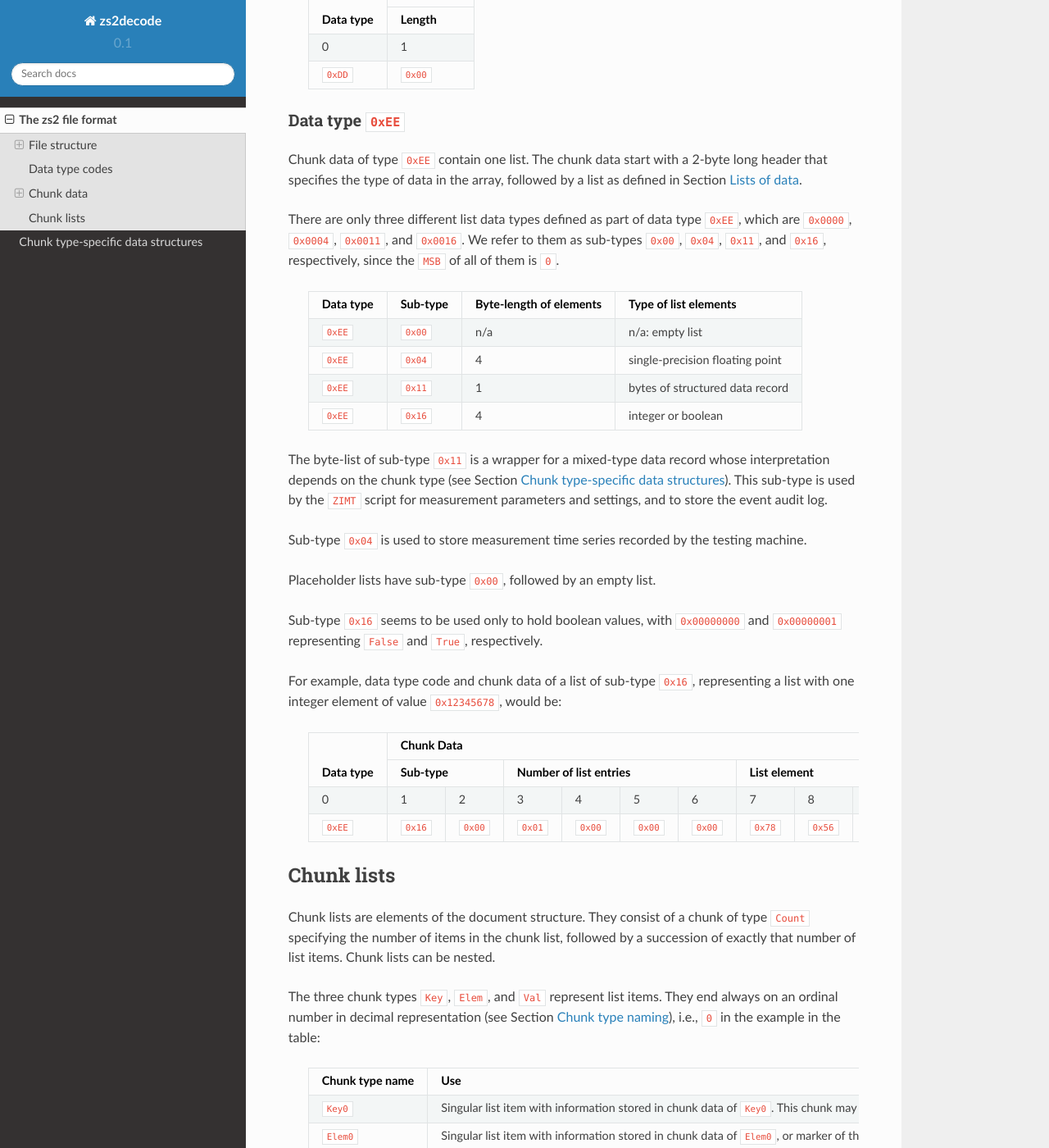
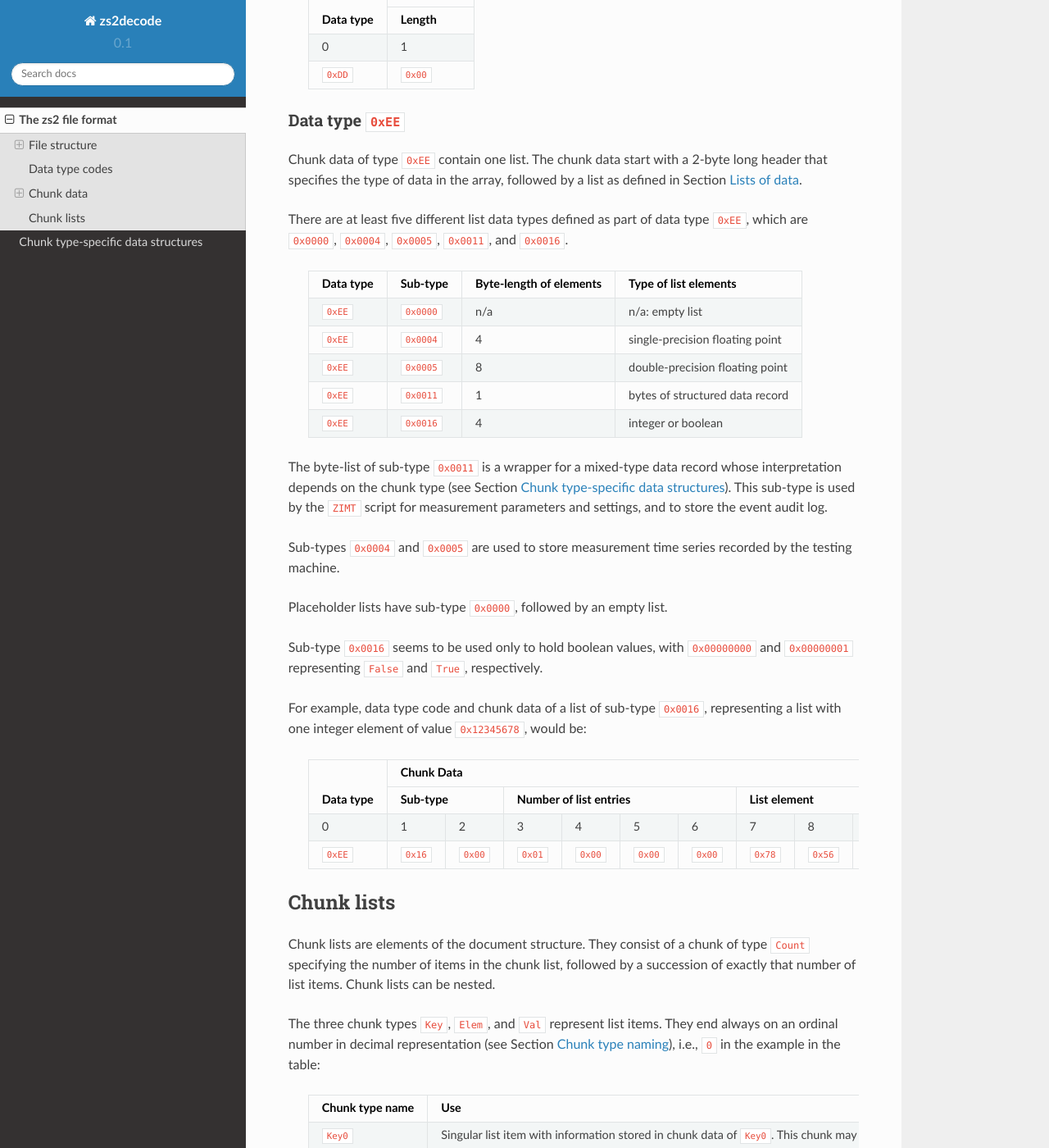
Before and after one commit to cpetrich/zs2decode, a Sphinx documentation site: the page built from docs/format.rst, in a window 1280 px wide and 1400 px high, scrolled down 7197 px. Shown: the whole window at 82% size. Built offline with Sphinx 7.4.7 and the Read the Docs theme 2.0.0, drawn with Linux system fonts in a browser that asks for light colours.

Commit message:
add sub-type 0x0005 to data type 0xEE

```diff
--- a/docs/format.rst
+++ b/docs/format.rst
@@ -444,42 +444,41 @@ start with a 2-byte long header that specifies the type of data in
 the array, followed by a list as defined in
 Section :ref:`section-data-list-definition`.
 
-There are only three different list data types defined as part of
+There are at least five different list data types defined as part of
 data type ``0xEE``, which are ``0x0000``,
-``0x0004``, ``0x0011``, and ``0x0016``.
-We refer to them as sub-types ``0x00``,
-``0x04``, ``0x11``, and ``0x16``,
-respectively, since the ``MSB`` of all of them is ``0``.
+``0x0004``, ``0x0005``, ``0x0011``, and ``0x0016``.
 
- +----------+----------+-----------+---------------------------------+
- | Data type| Sub-type |Byte-length| Type of list elements           |
- |          |          |of elements|                                 |
- +==========+==========+===========+=================================+
- | ``0xEE`` | ``0x00`` | n/a       | n/a: empty list                 |
- +----------+----------+-----------+---------------------------------+
- | ``0xEE`` | ``0x04`` | 4         | single-precision floating point |
- +----------+----------+-----------+---------------------------------+
- | ``0xEE`` | ``0x11`` | 1         | bytes of structured data record |
- +----------+----------+-----------+---------------------------------+
- | ``0xEE`` | ``0x16`` | 4         | integer or boolean              |
- +----------+----------+-----------+---------------------------------+
+ +----------+------------+-----------+---------------------------------+
+ | Data type|  Sub-type  |Byte-length| Type of list elements           |
+ |          |            |of elements|                                 |
+ +==========+============+===========+=================================+
+ | ``0xEE`` | ``0x0000`` | n/a       | n/a: empty list                 |
+ +----------+------------+-----------+---------------------------------+
+ | ``0xEE`` | ``0x0004`` | 4         | single-precision floating point |
+ +----------+------------+-----------+---------------------------------+
+ | ``0xEE`` | ``0x0005`` | 8         | double-precision floating point |
+ +----------+------------+-----------+---------------------------------+
+ | ``0xEE`` | ``0x0011`` | 1         | bytes of structured data record |
+ +----------+------------+-----------+---------------------------------+
+ | ``0xEE`` | ``0x0016`` | 4         | integer or boolean              |
+ +----------+------------+-----------+---------------------------------+
 
-The byte-list of sub-type ``0x11`` is a wrapper for a mixed-type
+The byte-list of sub-type ``0x0011`` is a wrapper for a mixed-type
 data record whose interpretation depends on the chunk type
 (see Section :ref:`section-ee11`).
 This sub-type is used by the ``ZIMT`` script for measurement parameters
 and settings, and to store the event audit log.
 
-Sub-type ``0x04`` is used to store measurement time series recorded by
+Sub-types ``0x0004`` and ``0x0005`` are used to store measurement time series recorded by
 the testing machine.
 
-Placeholder lists have sub-type ``0x00``, followed by an empty list.
+Placeholder lists have sub-type ``0x0000``, followed by an empty list.
 
-Sub-type ``0x16`` seems to be used only to hold boolean values, with
+Sub-type ``0x0016`` seems to be used only to hold boolean values, with
 ``0x00000000`` and ``0x00000001`` representing ``False`` and ``True``,
 respectively.
 
-For example, data type code and chunk data of a list of sub-type ``0x16``,
+For example, data type code and chunk data of a list of sub-type ``0x0016``,
 representing a list with one integer element of value ``0x12345678``,
 would be:
 
```
